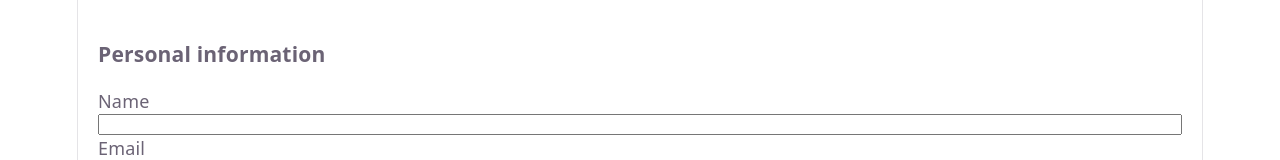
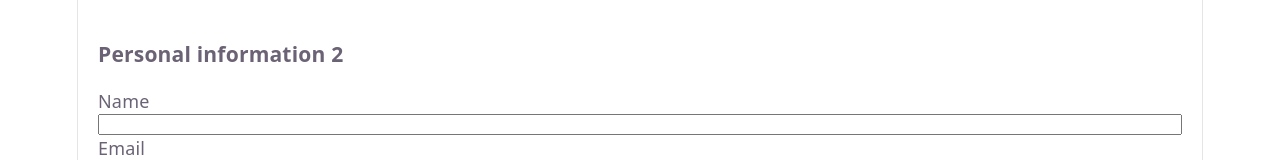
Before and after one commit to pedrodinism/cv, a React (Vite) app: page / in a window 1280 px wide. Shown: the top 160 px of the page. Built offline with nearby package versions, Linux system fonts and the light colour scheme.

Commit message:
test deploy

```diff
--- a/src/components/EditGeneral.jsx
+++ b/src/components/EditGeneral.jsx
@@ -1,7 +1,7 @@
 export function GeneralInfoForm({ info, handleChange }) {
   return (
     <section>
-      <h3>Personal information</h3>
+      <h3>Personal information 2</h3>
       <div>
         <label htmlFor="name">Name</label>
         <input
```
